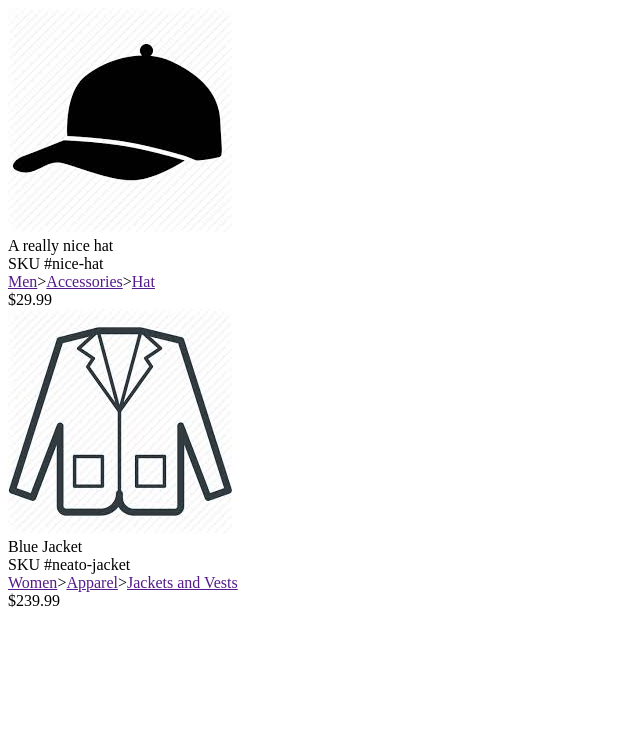
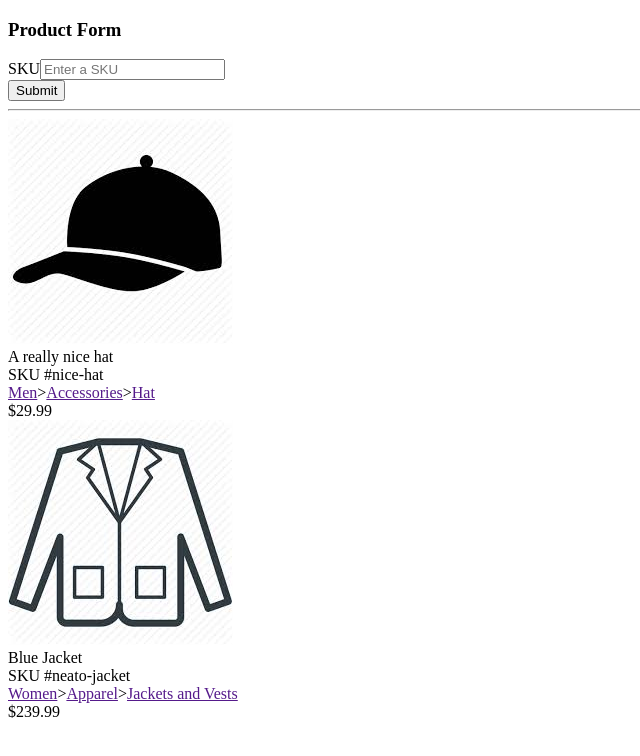
Before and after one commit to minhtrung2606-work/my-first-ng4-app, an Angular app in the folder Inventory/: page / in a window 1280 px wide. Shown: the top 756 px of the page, without its empty margins (0-640 px from the left). Built offline with nearby package versions, Linux system fonts and the light colour scheme.

Commit message:
Add and init ProductForm component. Update ProductList component to use it

```diff
--- /dev/null
+++ b/Inventory/src/app/components/product-form/product-form.component.html
@@ -0,0 +1,14 @@
+<div>
+  <h3>Product Form</h3>
+  <form class="form"
+    #f="ngForm"
+    (ngSubmit)="onFormSubmit(f.value)">
+
+    <div class="field">
+      <label for="skuInput">SKU</label>
+      <input type="text" id="skuInput" name="SKU" placeholder="Enter a SKU" ngModel/>
+    </div>
+
+    <button type="submit" class="button">Submit</button>
+  </form>
+</div>
--- /dev/null
+++ b/Inventory/src/app/components/product-form/product-form.component.ts
@@ -0,0 +1,18 @@
+import { Component, OnInit } from '@angular/core';
+
+@Component({
+  selector: 'product-form',
+  templateUrl: './product-form.component.html',
+  styleUrls: ['./product-form.component.css']
+})
+export class ProductFormComponent implements OnInit {
+
+  constructor() { }
+
+  ngOnInit() {
+  }
+
+  onSubmit(value: any): void {
+    console.log('You\'ve submitted value:', value);
+  }
+}
--- a/Inventory/src/app/components/product-list/product-list.component.html
+++ b/Inventory/src/app/components/product-list/product-list.component.html
@@ -1,3 +1,5 @@
+<product-form></product-form>
+<hr />
 <product *ngFor="let productItem of productList"
   [product]="productItem"
   (click)="onProductClicked(productItem)"
```
Also changed, not shown: Inventory/src/app/app.module.ts (+5 -2 lines), Inventory/src/app/components/product-form/product-form.component.css (added), 1 other file (tests, documents, lock files or other folders).
